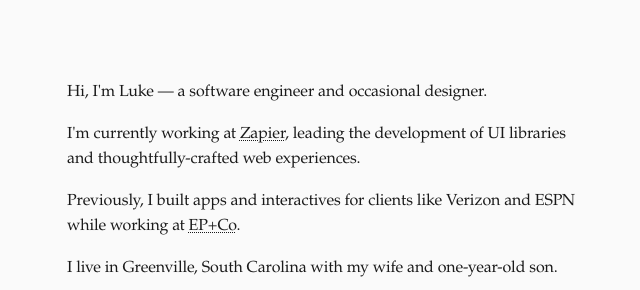
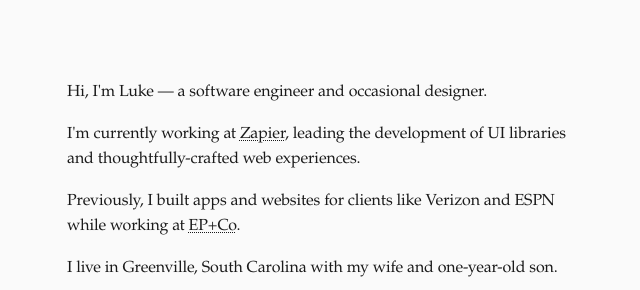
Before and after one commit to lukecjohnson/personal-site, a plain HTML site: page index.html in a window 1280 px wide. Shown: the top 290 px of the page, 317-957 px from the left. Drawn offline with Linux system fonts and the light colour scheme.

Commit message:
update copy

```diff
--- a/index.html
+++ b/index.html
@@ -69,7 +69,7 @@
         leading the development of UI libraries and thoughtfully-crafted web experiences.
       </p>
       <p>
-        Previously, I built apps and interactives for clients like Verizon and ESPN while working at
+        Previously, I built apps and websites for clients like Verizon and ESPN while working at
         <a href="https://www.epandco.com" target="_blank" rel="noopener">EP+Co</a>.
       </p>
       <p>I live in Greenville, South Carolina with my wife and one-year-old son.</p>
```
